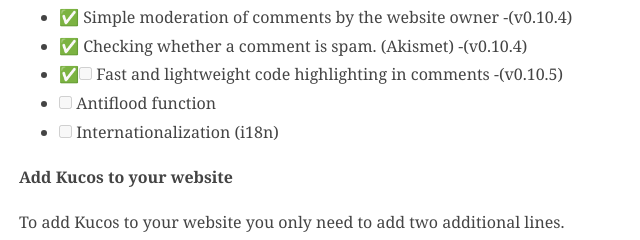
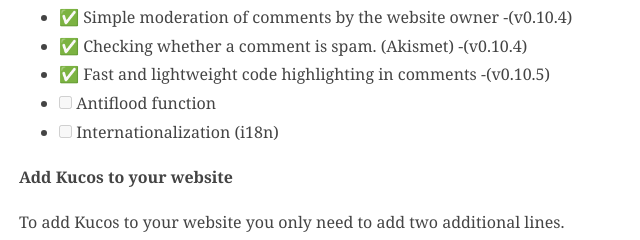
Before and after one commit to kucosjs/kucos.github.io, a plain HTML site: page index.html in a window 1280 px wide. Shown: the part 876-1116 px from the top of the page, 349-989 px from the left. Drawn offline with Linux system fonts and the light colour scheme.

Commit message:
edit readme

```diff
--- a/index.html
+++ b/index.html
@@ -61,7 +61,7 @@
                                     <li>✅ Edit own comments, within an hour -(v0.10.2)</li>
                                     <li>✅ Simple moderation of comments by the website owner -(v0.10.4)</li>
                                     <li>✅ Checking whether a comment is spam. (Akismet) -(v0.10.4)</li>
-                                    <li>✅<input type="checkbox" disabled> Fast and lightweight code highlighting in comments -(v0.10.5)</li>
+                                    <li>✅ Fast and lightweight code highlighting in comments -(v0.10.5)</li>
                                     <li><input type="checkbox" disabled> Antiflood function</li>
                                     <li><input type="checkbox" disabled> Internationalization (i18n)</li>
                                 </ul>
```
